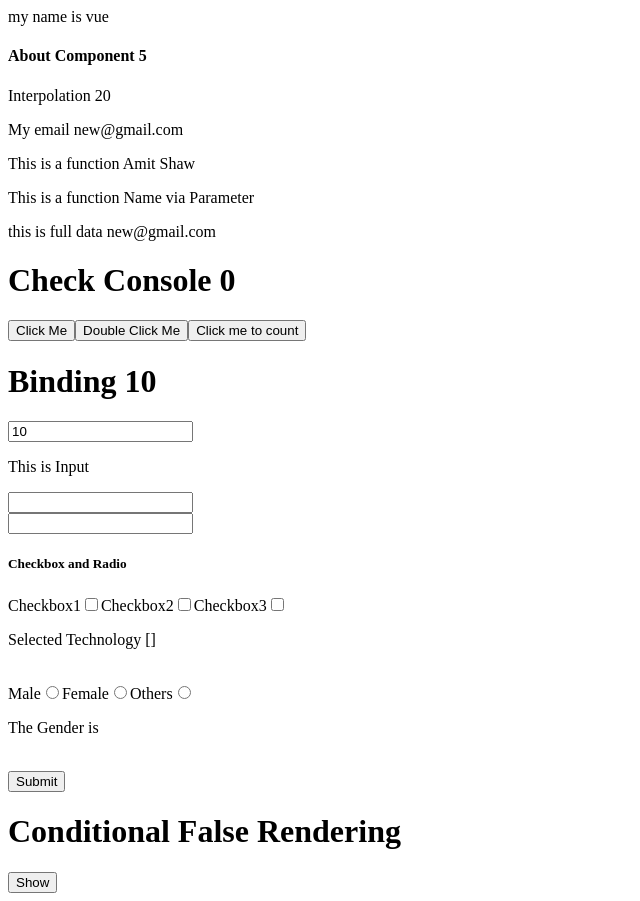
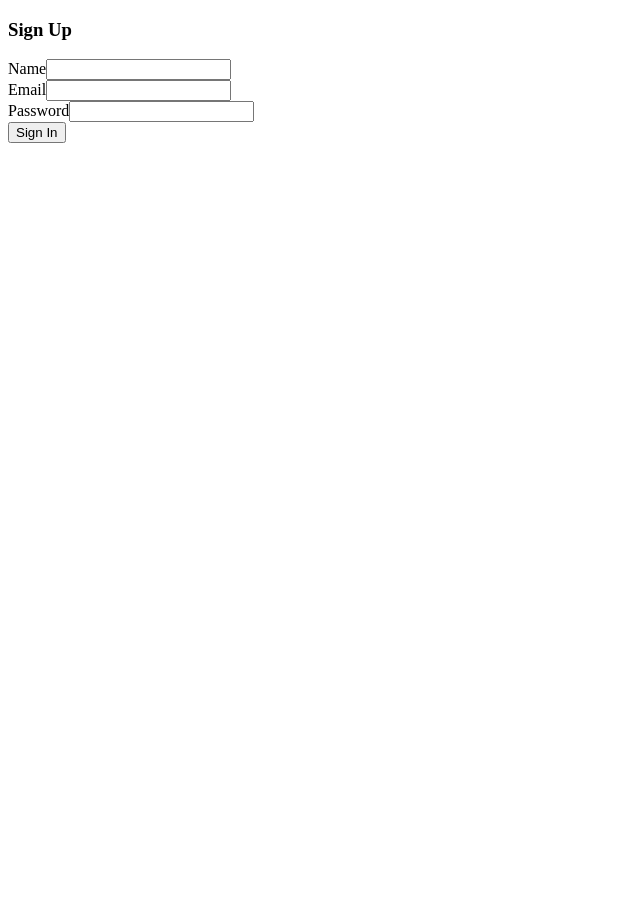
Before and after one commit to AmitShawGit/vue, a Vue app: page /signup in a window 1280 px wide. Shown: the whole page, without its empty margins (0-640 px from the left). After the commit the page ends 800 px from the top, so only its background shows below. Built offline with nearby package versions, Linux system fonts and the light colour scheme.

Commit message:
login using api integration with JSON server

```diff
--- a/package.json
+++ b/package.json
@@ -8,8 +8,10 @@
     "lint": "vue-cli-service lint"
   },
   "dependencies": {
+    "axios": "^1.4.0",
     "core-js": "^3.8.3",
-    "vue": "^3.2.13"
+    "vue": "^3.2.13",
+    "vue-router": "^4.0.13"
   },
   "devDependencies": {
     "@babel/core": "^7.12.16",
--- a/src/App.vue
+++ b/src/App.vue
@@ -1,31 +1,9 @@
 <template>
-  <HelloWorld msg="my name is vue" />
-  <About_page />
-  <Event_Listener />
- <TwoWayBinding />
-<InputFields />
-<ConditionalRen />
-  </template>
+  <router-view />
+</template>
+<script>
+export default {
+  name: "App",
 
-  <script>
-  import  HelloWorld  from "./components/HelloWorld.vue";
-  import About_page from "./components/About.vue";
-  import Event_Listener from './components/Event.vue';
- import TwoWayBinding from "./components/TwoWayBinding.vue";
- import InputFields from './components/InputFileds.vue';
- import ConditionalRen from './components/ConditionalRen.vue';
-
-  export default {
-  name: "App",
-  components : {
-    HelloWorld,
-    About_page,
-    Event_Listener,
-    TwoWayBinding,
-    InputFields,
-  ConditionalRen,
 }
-  }
-  </script>
-  <style>
-  </style>
+</script>
--- /dev/null
+++ b/src/Routes.js
@@ -0,0 +1,28 @@
+import SignUp from './components/Resturant/SignUp';
+import Home from './components/Resturant/Home';
+import LogIn from './components/Resturant/LogIn';
+import {createRouter,createWebHistory} from 'vue-router';
+
+const routes=[
+    {
+    name: 'home',
+    component:Home,
+    path:'/'
+},
+    {
+    name: 'signup',
+    component:SignUp,
+    path:'/signup'
+},
+    {
+    name: 'login',
+    component:LogIn,
+    path:'/login'
+},
+]
+const router = createRouter({
+    history:createWebHistory(),
+    routes
+})
+
+export default router;
--- /dev/null
+++ b/src/components/Resturant/Home.vue
@@ -0,0 +1,8 @@
+<template>
+<h1>Welcome to resturant</h1>
+</template>
+<script>
+export default{
+    name:'HomeRest',
+}
+</script>
--- /dev/null
+++ b/src/components/Resturant/LogIn.vue
@@ -0,0 +1,36 @@
+<template>
+    <h3>Log In</h3>
+    <label for="">Email</label>
+    <input type="email" name="" id="2" v-model="email">
+    <br />
+    <label for="">Password</label>
+    <input type="password" name="" id="3" v-model="password">
+    <br />
+    <button v-on:click="signup()">Sign In</button>
+</template>
+<script>
+import axios from 'axios';
+export default {
+    name: 'signUp',
+    data() {
+        return {
+            email: '',
+            password: '',
+        }
+    },
+    methods: {
+        async signup() {
+            let result = await axios.get(`http://localhost:3000/user?email=${this.email}&password=${this.password}`);
+            console.log(result);
+            if(result.status==200 && result.data.length > 0){
+                localStorage.setItem("user-info", JSON.stringify(result.data))
+            this.$router.push({ name: "home" })
+            }
+          else{
+            alert("Something Went Wrong")
+          }
+
+        }
+    }
+}
+</script>
--- /dev/null
+++ b/src/components/Resturant/SignUp.vue
@@ -0,0 +1,39 @@
+<template>
+    <h3>Sign Up</h3>
+    <label for="">Name</label>
+    <input type="text" name="" id="1" v-model="name">
+    <br />
+    <label for="">Email</label>
+    <input type="email" name="" id="2" v-model="email">
+    <br />
+    <label for="">Password</label>
+    <input type="password" name="" id="3" v-model="password">
+    <br />
+    <button v-on:click="signup()">Sign In</button>
+</template>
+<script>
+import axios from 'axios';
+export default {
+    name: 'signUp',
+    data() {
+        return {
+            name: '',
+            email: '',
+            password: '',
+        }
+    },
+    methods: {
+        async signup() {
+            let result = await axios.post("http://localhost:3000/user", {
+                name: this.name,
+                email: this.email,
+                password: this.password,
+            });
+            console.log(result);
+            localStorage.setItem("user-info", JSON.stringify(result.data))
+            this.$router.push({ name: "login" })
+
+        }
+    }
+}
+</script>
--- a/src/main.js
+++ b/src/main.js
@@ -1,4 +1,5 @@
 import { createApp } from "vue";
 import App from './App';
+import router from './Routes'
 
-createApp(App).mount("#app")
+createApp(App).use(router).mount("#app")
```
Also changed, not shown: src/appbackup.txt (added), 1 other file (tests, documents, lock files or other folders).
